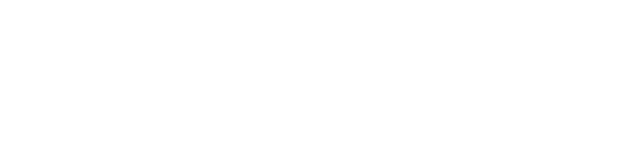
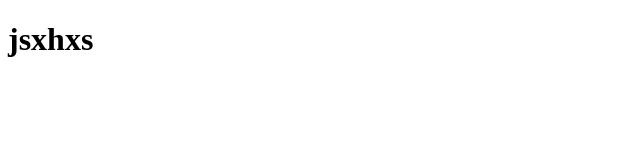
Before and after one commit to YazUtxj/Pruebas, a plain HTML site: page prueba3/index.html in a window 1280 px wide. Shown: the whole page, without its empty margins (0-640 px from the left). Drawn offline with Linux system fonts and the light colour scheme.

Commit message:
Practica 3
 Fusion previa a merge2

```diff
--- a/prueba3/index.html
+++ b/prueba3/index.html
@@ -6,6 +6,6 @@
     <title>Document</title>
 </head>
 <body>
-
+    <h1>jsxhxs</h1>
 </body>
 </html>
```
